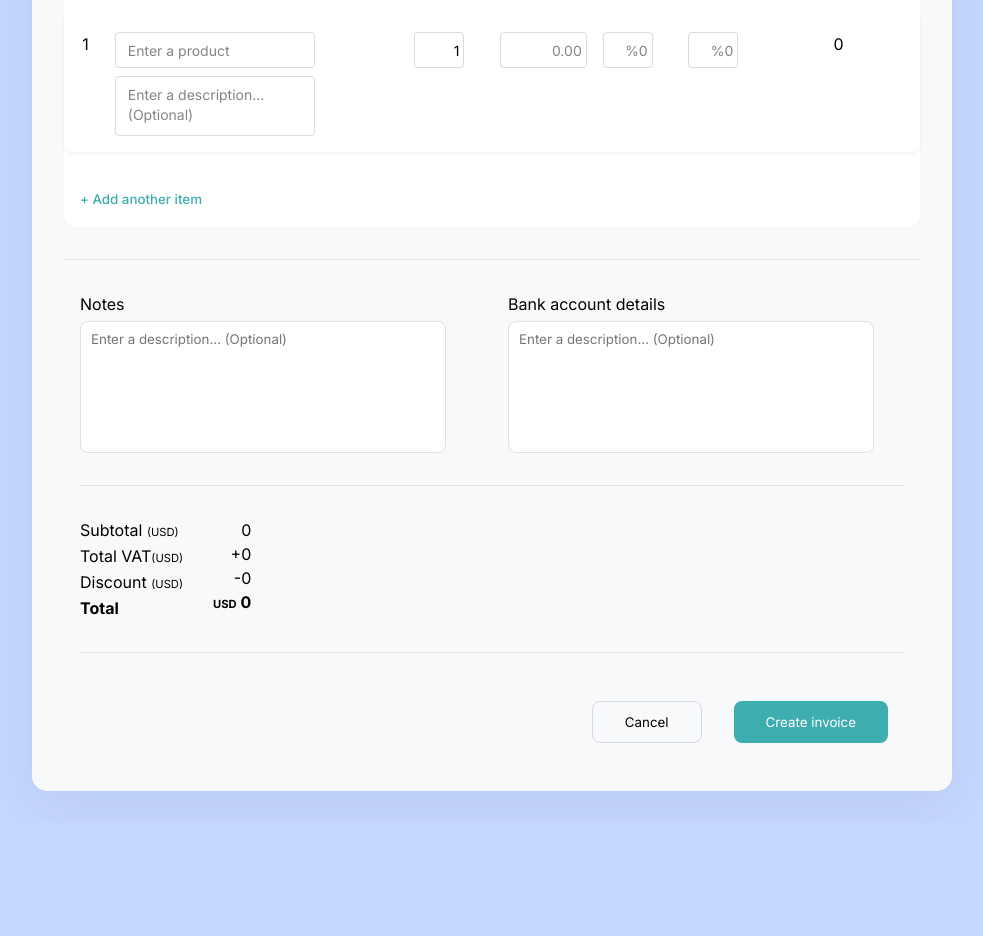
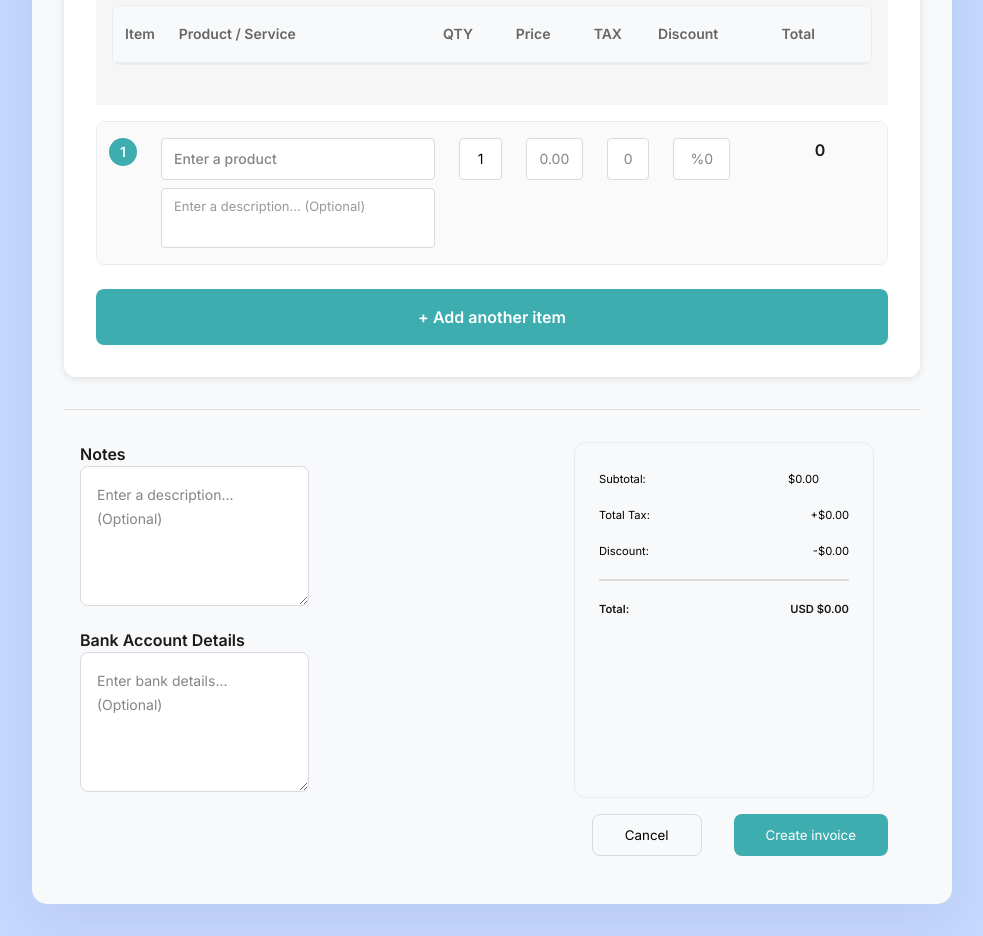
Before and after one commit to Gresham24/Invoice-Creator-App, a React (Vite) app: page / in a window 1280 px wide. Shown: the part 840-1776 px from the top of the page, without its empty margins (0-983 px from the left). Before the commit the page ends 1663 px from the top, so only its background shows below. Built offline with nearby package versions, Linux system fonts and the light colour scheme; what @react-pdf/renderer would draw is missing.

Commit message:
updated invoice items on desktop

```diff
--- a/src/components/Form/Form.jsx
+++ b/src/components/Form/Form.jsx
@@ -127,7 +127,7 @@ export default function Form() {
 
                 <StyledItemsSection>
                     <StyledSectionHeader>
-                        <StyledSectionTitle>Items</StyledSectionTitle>
+                        <StyledSectionTitle>Items & Services</StyledSectionTitle>
                         <StyledTotalBadge>
                             {formik.values.items.length} item{formik.values.items.length !== 1 ? 's' : ''} • ${(formik.values.totals?.total || 0).toFixed(2)}
                         </StyledTotalBadge>
--- a/src/components/Form/FormFooter.jsx
+++ b/src/components/Form/FormFooter.jsx
@@ -9,6 +9,13 @@ import {
     StyledFormActionButtons,
     StyledCancelButton,
     StyledSubmitButton,
+    StyledSummarySection,
+    StyledNotesSection,
+    StyledNotesTitle,
+    StyledNotesInput,
+    StyledSummaryCard,
+    StyledSummaryRow,
+    StyledMobileSummarySection,
 } from "../../styles/Form.styles";
 
 const FormFooter = () => {
@@ -25,6 +32,49 @@ const FormFooter = () => {
 
     return (
         <StyledFormFooter>
+            {/* Desktop Summary Layout */}
+            <StyledSummarySection>
+                <StyledNotesSection>
+                    <div>
+                        <StyledNotesTitle>Notes</StyledNotesTitle>
+                        <StyledNotesInput
+                            {...notesField}
+                            onChange={handleChange}
+                            placeholder="Enter a description... (Optional)"
+                        />
+                    </div>
+                    <div>
+                        <StyledNotesTitle>Bank Account Details</StyledNotesTitle>
+                        <StyledNotesInput
+                            {...bankDetailsField}
+                            onChange={handleChange}
+                            placeholder="Enter bank details... (Optional)"
+                        />
+                    </div>
+                </StyledNotesSection>
+
+                <StyledSummaryCard>
+                    <StyledSummaryRow>
+                        <span>Subtotal:</span>
+                        <span>${(totals.subtotal || 0).toFixed(2)}</span>
+                    </StyledSummaryRow>
+                    <StyledSummaryRow>
+                        <span>Total Tax:</span>
+                        <span>+${(totals.tax || 0).toFixed(2)}</span>
+                    </StyledSummaryRow>
+                    <StyledSummaryRow>
+                        <span>Discount:</span>
+                        <span>-${(totals.discount || 0).toFixed(2)}</span>
+                    </StyledSummaryRow>
+                    <StyledSummaryRow className="total">
+                        <span>Total:</span>
+                        <span>USD ${(totals.total || 0).toFixed(2)}</span>
+                    </StyledSummaryRow>
+                </StyledSummaryCard>
+            </StyledSummarySection>
+
+            {/* Mobile Fallback Layout */}
+            <StyledMobileSummarySection>
                 <StyledExtraDetails>
                     <StyledInput>
                         <label htmlFor="notes">Notes</label>
@@ -77,6 +127,7 @@ const FormFooter = () => {
                     </StyledCostSummaryAmounts>
                 </StyledCostSummaries>
                 <hr />
+            </StyledMobileSummarySection>
 
             <StyledFormActionButtons>
                 <StyledCancelButton>Cancel</StyledCancelButton>
--- a/src/components/Form/FormLineItem.jsx
+++ b/src/components/Form/FormLineItem.jsx
@@ -26,6 +26,7 @@ import {
     StyledAdvancedSection,
     StyledItemTotal,
     StyledMobileTable,
+    StyledDesktopItemNumber,
 } from "../../styles/Form.styles";
 
 const LineItem = ({ item, index, arrayHelpers }) => {
@@ -56,7 +57,7 @@ const LineItem = ({ item, index, arrayHelpers }) => {
                     <StyledTableBody>
                         <StyledTableRow>
                             <StyledTableCell className="item-number">
-                                {index + 1}
+                                <StyledDesktopItemNumber>{index + 1}</StyledDesktopItemNumber>
                             </StyledTableCell>
                             <StyledTableCell className="product-service">
                                 <StyledInput>
@@ -88,6 +89,7 @@ const LineItem = ({ item, index, arrayHelpers }) => {
                                             {...qtyField}
                                             onChange={handleChange}
                                             type="number"
+                                            inputMode="numeric"
                                         />
                                         {errors.items?.[index]?.qty &&
                                             touched.items?.[index]?.qty && (
@@ -104,6 +106,7 @@ const LineItem = ({ item, index, arrayHelpers }) => {
                                             onChange={handleChange}
                                             placeholder="0.00"
                                             type="number"
+                                            inputMode="decimal"
                                         />
                                         {errors.items?.[index]?.price &&
                                             touched.items?.[index]?.price && (
@@ -118,8 +121,9 @@ const LineItem = ({ item, index, arrayHelpers }) => {
                                         <StyledQtyTaxDiscInput
                                             {...taxPercentageField}
                                             onChange={handleChange}
-                                            placeholder="%0"
+                                            placeholder="0"
                                             type="number"
+                                            inputMode="numeric"
                                         />
                                         {errors.items?.[index]?.taxPercentage &&
                                             touched.items?.[index]?.taxPercentage && (
@@ -136,6 +140,7 @@ const LineItem = ({ item, index, arrayHelpers }) => {
                                             onChange={handleChange}
                                             placeholder="%0"
                                             type="number"
+                                            inputMode="numeric"
                                         />
                                         {errors.items?.[index]?.discountPercentage &&
                                             touched.items?.[index]?.discountPercentage && (
@@ -149,8 +154,14 @@ const LineItem = ({ item, index, arrayHelpers }) => {
                             </StyledTableCell>
                             <StyledTableCell className="actions">
                                 {index > 0 && (
-                                    <StyledDeleteButton onClick={() => arrayHelpers.remove(index)}>
-                                        <img src="/delete_icon.svg" alt="delete button" />
+                                    <StyledDeleteButton
+                                        type="button"
+                                        onClick={(e) => {
+                                            e.preventDefault();
+                                            arrayHelpers.remove(index);
+                                        }}
+                                    >
+                                        ×
                                     </StyledDeleteButton>
                                 )}
                             </StyledTableCell>
--- a/src/styles/Form.styles.js
+++ b/src/styles/Form.styles.js
@@ -86,18 +86,20 @@ export const StyledDescriptionHeaders = styled.div`
 
 export const StyledTable = styled.table`
     width: 100%;
-    border-collapse: collapse;
-    margin-bottom: 1.2rem;
+    border-collapse: separate;
+    border-spacing: 0;
+    margin-bottom: 24px;
     background-color: ${colors.white};
-    border-radius: 0 0 8px 8px;
-    box-shadow: 0 2px 4px rgba(0, 0, 0, 0.05);
+    border-radius: 8px;
+    border: 1px solid #e9ecef;
     overflow: hidden;
 `;
 
 export const StyledTableHeader = styled.thead`
-    background-color: ${colors.mediumGray};
-    font-weight: 500;
+    background-color: #f8f9fa;
+    font-weight: 600;
     font-size: 14px;
+    color: #666;
 
     @media (max-width: 768px) {
         font-size: 12px;
@@ -107,52 +109,77 @@ export const StyledTableHeader = styled.thead`
 export const StyledTableBody = styled.tbody``;
 
 export const StyledTableRow = styled.tr`
-    &:not(:last-child) {
-        border-bottom: 1px solid ${colors.borderGray};
+    background: #fafafa;
+    border-bottom: 8px solid #f5f7fa;
+    transition: all 0.2s ease;
+
+    &:hover {
+        background: white;
+        box-shadow: 0 2px 8px rgba(0,0,0,0.1);
+    }
+
+    &:focus-within {
+        background: white;
+        box-shadow: 0 0 0 2px rgba(76, 175, 80, 0.2);
+    }
+
+    &:last-child {
+        border-bottom: none;
+        border-radius: 0 0 8px 8px;
     }
 `;
 
 export const StyledTableCell = styled.td`
-    padding: 1rem 0.5rem;
+    padding: 16px 12px;
     vertical-align: top;
+    border: none;
 
     &.item-number {
+        width: 50px;
         text-align: center;
-        width: 5%;
     }
 
     &.product-service {
-        width: 35%;
+        width: 400px;
     }
 
     &.qty {
-        text-align: right;
-        width: 10%;
+        width: 80px;
+        text-align: center;
     }
 
     &.price {
-        text-align: right;
-        width: 12%;
+        width: 100px;
+        text-align: center;
     }
 
     &.tax {
-        text-align: right;
-        width: 10%;
+        width: 80px;
+        text-align: center;
     }
 
     &.discount {
-        text-align: right;
-        width: 10%;
+        width: 100px;
+        text-align: center;
     }
 
     &.total {
+        width: 120px;
         text-align: right;
-        width: 10%;
+        font-size: 16px;
+        font-weight: 600;
+        color: #1a1a1a;
     }
 
     &.actions {
+        width: 60px;
         text-align: center;
-        width: 8%;
+    }
+
+    @media (max-width: 1024px) {
+        &.product-service {
+            width: 300px;
+        }
     }
 
     @media (max-width: 768px) {
@@ -161,40 +188,50 @@ export const StyledTableCell = styled.td`
 `;
 
 export const StyledTableHeaderCell = styled.th`
-    padding: 1rem 0.5rem;
+    padding: 16px 12px;
     text-align: left;
-    font-weight: 500;
+    font-weight: 600;
+    color: #666;
+    border-bottom: 2px solid #e9ecef;
 
-    &:nth-child(1) {
-        width: 5%;
-        text-align: left;
+    &:first-child {
+        width: 50px;
+        text-align: center;
+        border-radius: 8px 0 0 0;
     }
     &:nth-child(2) {
-        width: 35%;
+        width: 400px;
     }
     &:nth-child(3) {
-        width: 10%;
-        text-align: left;
+        width: 80px;
+        text-align: center;
     }
     &:nth-child(4) {
-        width: 12%;
-        text-align: left;
+        width: 100px;
+        text-align: center;
     }
     &:nth-child(5) {
-        width: 10%;
-        text-align: left;
+        width: 80px;
+        text-align: center;
     }
     &:nth-child(6) {
-        width: 10%;
-        text-align: left;
+        width: 100px;
+        text-align: center;
     }
     &:nth-child(7) {
-        width: 10%;
+        width: 120px;
         text-align: right;
     }
-    &:nth-child(8) {
-        width: 5%;
+    &:last-child {
+        width: 60px;
         text-align: center;
+        border-radius: 0 8px 0 0;
+    }
+
+    @media (max-width: 1024px) {
+        &:nth-child(2) {
+            width: 300px;
+        }
     }
 
     @media (max-width: 768px) {
@@ -209,12 +246,74 @@ export const StyledDescriptionRow = styled.div`
 
 export const StyledProductServiceInput = styled.input`
     width: 100%;
-    max-width: 200px;
-    height: 36px;
+    max-width: 380px;
     padding: 8px 12px;
     border: 1px solid ${colors.borderGray};
     border-radius: 4px;
     font-size: 14px;
+    font-weight: 500;
+    margin-bottom: 8px;
+    background: white;
+    transition: border-color 0.2s ease;
+
+    &:focus {
+        outline: none;
+        border-color: ${colors.lightBlue};
+        box-shadow: 0 0 0 2px rgba(0, 123, 255, 0.1);
+    }
+
+    &::placeholder {
+        color: ${colors.gray};
+    }
+
+    @media (max-width: 1024px) {
+        max-width: 280px;
+    }
+
+    @media (max-width: 768px) {
+        font-size: 12px;
+        padding: 6px 8px;
+        max-width: 100%;
+    }
+`;
+
+export const StyledPriceInput = styled.input`
+    width: 100%;
+    max-width: 80px;
+    padding: 8px 4px;
+    border: 1px solid ${colors.borderGray};
+    border-radius: 4px;
+    font-size: 14px;
+    text-align: center;
+    background: white;
+    transition: border-color 0.2s ease;
+
+    &:focus {
+        outline: none;
+        border-color: ${colors.lightBlue};
+        box-shadow: 0 0 0 2px rgba(0, 123, 255, 0.1);
+    }
+
+    &::placeholder {
+        color: ${colors.gray};
+    }
+
+    @media (max-width: 768px) {
+        font-size: 12px;
+        padding: 6px 4px;
+        max-width: 70px;
+    }
+`;
+
+export const StyledQtyTaxDiscInput = styled.input`
+    width: 100%;
+    max-width: 60px;
+    padding: 8px 4px;
+    border: 1px solid ${colors.borderGray};
+    border-radius: 4px;
+    font-size: 14px;
+    text-align: center;
+    background: white;
     transition: border-color 0.2s ease;
 
     &:focus {
@@ -230,148 +329,94 @@ export const StyledProductServiceInput = styled.input`
     @media (max-width: 768px) {
         font-size: 12px;
         padding: 6px 8px;
-    }
-`;
-
-export const StyledPriceInput = styled.input`
-    width: 100%;
-    max-width: 100px;
-    height: 36px;
-    padding: 8px 4px;
-    border: 1px solid ${colors.borderGray};
-    border-radius: 4px;
-    font-size: 14px;
-    text-align: right;
-    transition: border-color 0.2s ease;
-
-    &:focus {
-        outline: none;
-        border-color: ${colors.lightBlue};
-        box-shadow: 0 0 0 2px rgba(0, 123, 255, 0.1);
-    }
-
-    &::placeholder {
-        color: ${colors.gray};
-    }
-
-    @media (max-width: 768px) {
-        font-size: 12px;
-        padding: 6px 4px;
-        max-width: 80px;
-    }
-`;
-
-export const StyledQtyTaxDiscInput = styled.input`
-    width: 100%;
         max-width: 50px;
-    height: 36px;
-    padding: 8px 4px;
-    border: 1px solid ${colors.borderGray};
-    border-radius: 4px;
-    font-size: 14px;
-    text-align: right;
-    transition: border-color 0.2s ease;
-
-    &:focus {
-        outline: none;
-        border-color: ${colors.lightBlue};
-        box-shadow: 0 0 0 2px rgba(0, 123, 255, 0.1);
-    }
-
-    &::placeholder {
-        color: ${colors.gray};
-    }
-
-    @media (max-width: 768px) {
-        font-size: 12px;
-        padding: 6px 8px;
-        max-width: 60px;
     }
 `;
 
 export const StyledDescriptionTextarea = styled.textarea`
-    margin-top: 8px;
     resize: none;
     width: 100%;
-    max-width: 200px;
+    max-width: 380px;
     height: 60px;
     padding: 8px 12px;
     border: 1px solid ${colors.borderGray};
     border-radius: 4px;
-    font-size: 14px;
+    font-size: 13px;
+    color: #666;
+    background: white;
     line-height: 1.4;
     transition: border-color 0.2s ease;
 
     &:focus {
         outline: none;
         border-color: ${colors.lightBlue};
-        box-shadow: 0 0 0 2px rgba(0, 123, 255, 0.1);
     }
 
     &::placeholder {
-        color: ${colors.gray};
+        color: #999;
+    }
+
+    @media (max-width: 1024px) {
+        max-width: 280px;
+    }
+
+    @media (max-width: 600px) {
+        max-width: 180px;
+        font-size: 11px;
+        padding: 6px 8px;
+        height: 50px;
     }
 
     @media (max-width: 768px) {
         font-size: 12px;
         padding: 6px 8px;
         height: 50px;
-        max-width: 150px;
+        max-width: 100%;
     }
 `;
 
 export const StyledDeleteButton = styled.button`
     height: 32px;
     width: 32px;
-    background: none;
+    background: #ff4444;
+    color: white;
     border: none;
-    border-radius: 4px;
+    border-radius: 50%;
     display: flex;
     align-items: center;
     justify-content: center;
-    transition: background-color 0.2s ease;
+    cursor: pointer;
+    font-size: 16px;
+    transition: all 0.2s ease;
+    margin: 0 auto;
 
     &:hover {
-        cursor: pointer;
-        background-color: ${colors.lightGray};
-    }
-
-    &:active {
-        background-color: ${colors.mediumGray};
+        background: #cc0000;
+        transform: scale(1.1);
     }
 
     & img {
         width: 16px;
         height: 16px;
+        filter: invert(1);
     }
 `;
 
 export const StyledAddButton = styled.button`
-    background: none;
-    border: none;
-    color: ${colors.lightBlue};
-    font-weight: 500;
-    padding: 1rem;
-    &:hover {
-        cursor: pointer;
-    }
-    &:active {
-        opacity: 0.7;
-    }
-
-    @media (max-width: 768px) {
     width: 100%;
     padding: 16px;
     background: ${colors.lightBlue};
     color: white;
-        border-radius: 12px;
+    border: none;
+    border-radius: 8px;
     font-size: 16px;
     font-weight: 600;
+    cursor: pointer;
     display: flex;
     align-items: center;
     justify-content: center;
     gap: 8px;
-        margin-top: 20px;
+    margin-top: 16px;
     transition: background 0.2s;
 
     &:hover {
@@ -381,6 +426,10 @@ export const StyledAddButton = styled.button`
     &:active {
         opacity: 0.8;
     }
+
+    @media (max-width: 768px) {
+        margin-top: 20px;
+        border-radius: 12px;
     }
 `;
 
@@ -424,6 +473,86 @@ export const StyledExtraDetails = styled.div`
     @media (max-width: 768px) {
         flex-direction: column;
         gap: 1rem;
+    }
+`;
+
+export const StyledSummarySection = styled.div`
+    display: grid;
+    grid-template-columns: 1fr 300px;
+    gap: 32px;
+    margin-top: 32px;
+
+    @media (max-width: 1024px) {
+        grid-template-columns: 1fr;
+        gap: 24px;
+    }
+
+    @media (max-width: 768px) {
+        display: none;
+    }
+`;
+
+export const StyledMobileSummarySection = styled.div`
+    display: none;
+
+    @media (max-width: 768px) {
+        display: block;
+    }
+`;
+
+export const StyledNotesSection = styled.div`
+    display: grid;
+    grid-template-rows: auto 1fr;
+    gap: 16px;
+`;
+
+export const StyledNotesTitle = styled.h4`
+    font-size: 16px;
+    font-weight: 600;
+    color: #1a1a1a;
+    margin: 0;
+`;
+
+export const StyledNotesInput = styled.textarea`
+    padding: 16px;
+    border: 1px solid ${colors.borderGray};
+    border-radius: 8px;
+    font-size: 14px;
+    resize: vertical;
+    min-height: 140px;
+    background: white;
+
+    &:focus {
+        outline: none;
+        border-color: ${colors.lightBlue};
+        box-shadow: 0 0 0 2px rgba(0, 123, 255, 0.1);
+    }
+
+    &::placeholder {
+        color: ${colors.gray};
+    }
+`;
+
+export const StyledSummaryCard = styled.div`
+    background: #f8f9fa;
+    border-radius: 12px;
+    padding: 24px;
+    border: 1px solid #e9ecef;
+`;
+
+export const StyledSummaryRow = styled.div`
+    display: flex;
+    justify-content: space-between;
+    margin-bottom: 12px;
+    font-size: 15px;
+
+    &.total {
+        font-size: 20px;
+        font-weight: 600;
+        color: #1a1a1a;
+        border-top: 2px solid #ddd;
+        padding-top: 16px;
+        margin-top: 16px;
     }
 `;
 
@@ -650,14 +779,16 @@ export const StyledMobileTable = styled.div`
     }
 `;
 
+
 export const StyledItemsSection = styled.div`
     background: white;
     border-radius: 12px;
     margin-bottom: 20px;
+    padding: 32px;
+    box-shadow: 0 2px 8px rgba(0,0,0,0.1);
 
     @media (max-width: 768px) {
         padding: 16px;
-        box-shadow: 0 2px 8px rgba(0,0,0,0.1);
     }
 `;
 
@@ -665,25 +796,48 @@ export const StyledSectionHeader = styled.div`
     display: flex;
     justify-content: space-between;
     align-items: center;
-    margin-bottom: 20px;
-
-    @media (min-width: 769px) {
-        display: none;
-    }
+    margin-bottom: 24px;
 `;
 
 export const StyledSectionTitle = styled.h3`
-    font-size: 18px;
+    font-size: 20px;
     font-weight: 600;
     color: #1a1a1a;
     margin: 0;
+
+    @media (max-width: 768px) {
+        font-size: 18px;
+    }
 `;
 
 export const StyledTotalBadge = styled.div`
     background: #e8f4fd;
     color: ${colors.lightBlue};
-    padding: 6px 12px;
+    padding: 8px 16px;
     border-radius: 20px;
     font-size: 14px;
     font-weight: 500;
+
+    @media (max-width: 768px) {
+        padding: 6px 12px;
+    }
 `;
+
+export const StyledDesktopItemNumber = styled.div`
+    background: ${colors.lightBlue};
+    color: white;
+    width: 28px;
+    height: 28px;
+    border-radius: 50%;
+    display: flex;
+    align-items: center;
+    justify-content: center;
+    font-size: 14px;
+    font-weight: 600;
+    margin: 0 auto;
+    transition: background 0.2s ease;
+
+    .item-row:focus-within & {
+        background: #0056b3;
+    }
+`;
```
Lines whose indentation alone changed are shown as unchanged.
